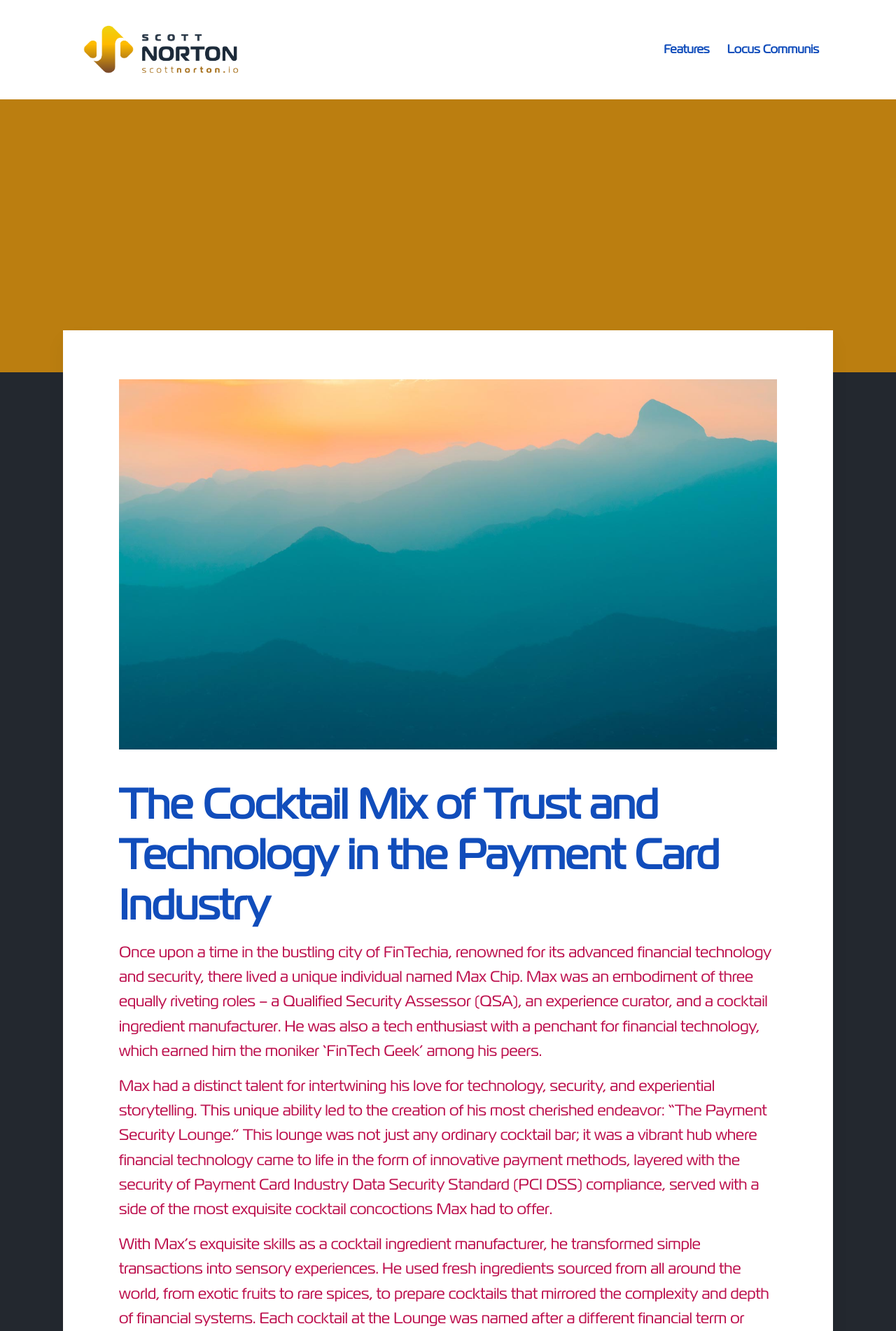
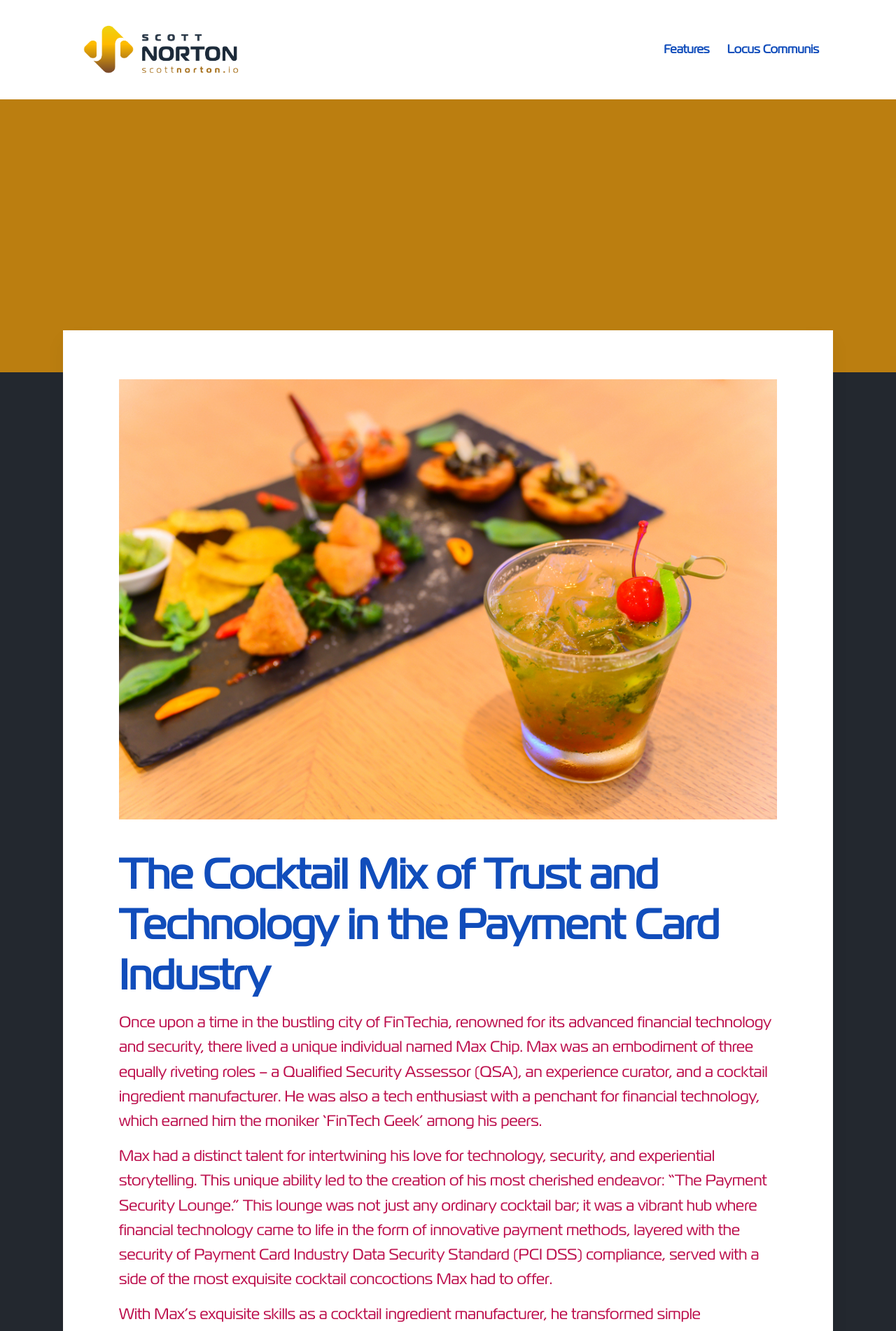
Before and after one commit to 729studios/scottnorton-io.github.io, a Jekyll site: the page built from _projects/2023-06-23-Max Chip's first story.md, in a window 1280 px wide. Shown: the top 1902 px of the page at 70% size. Built offline with Jekyll 4.4.1, drawn with Linux system fonts in a browser that asks for light colours; nearby versions of some CDN libraries.

Commit message:
image update

```diff
--- a/_projects/2023-06-23-Max Chip's first story.md
+++ b/_projects/2023-06-23-Max Chip's first story.md
@@ -6,7 +6,7 @@ description: In the heart of FinTechia city, Max Chip, a tech-savvy QSA, cocktai
 featured_image: '/images/demo/demo-square.jpg'
 ---
 
-![](/images/demo/demo-landscape.jpg)
+![](/images/techsmith/mojito-cocktail.shutterstock_664391506.jpg)
 
 # The Cocktail Mix of Trust and Technology in the Payment Card Industry
 
```
Also changed, not shown: images/techsmith/mojito-cocktail.shutterstock_664391506.jpg (added).
